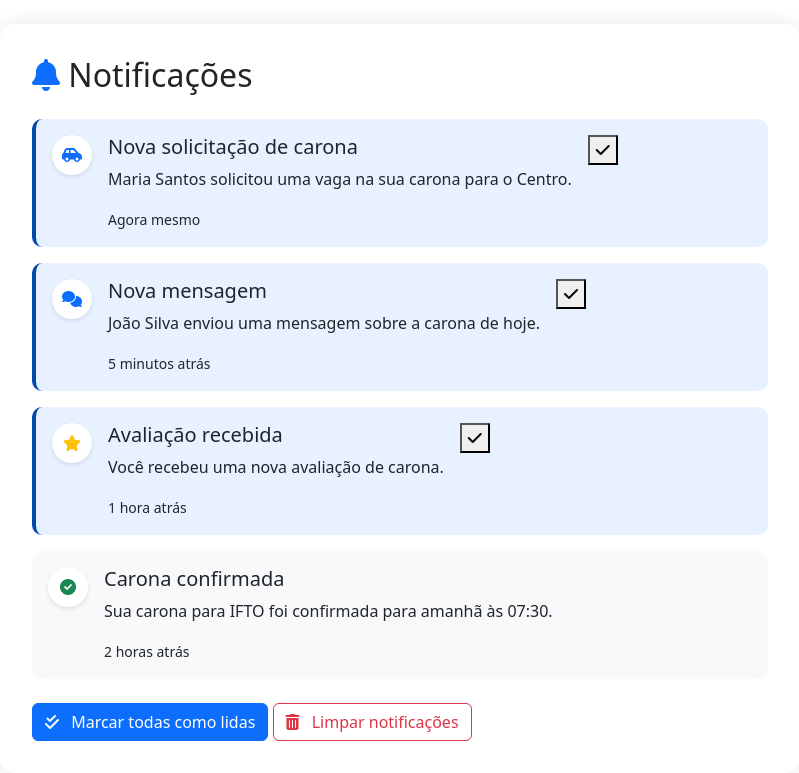
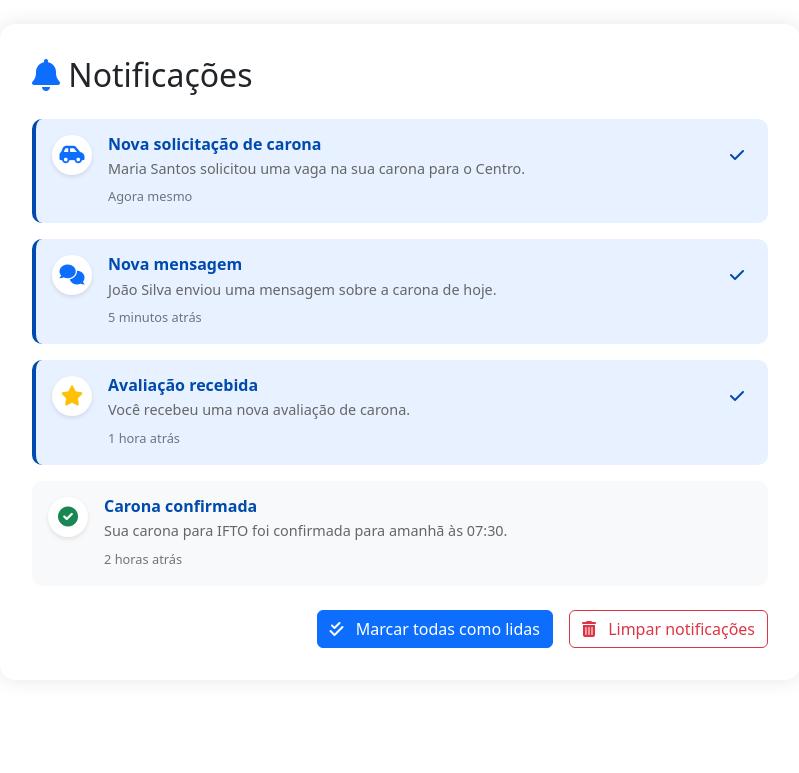
Before and after one commit to Wemissoncosta/Vai-comigo, a PHP site: page /notificacoes.html in a window 1280 px wide. Shown: the part 56-829 px from the top of the page, without its empty margins (240-1039 px from the left). After the commit the page ends 704 px from the top, so only its background shows below. Run offline with PHP 8.4, Linux system fonts and the light colour scheme.

Commit message:
finalizando o css da tela de notificaçoes

```diff
--- a/css/notificacoes.css
+++ b/css/notificacoes.css
@@ -38,3 +38,65 @@
     justify-content: center;
     box-shadow: 0 2px 4px rgba(0,0,0,0.1);
 }
+
+.icone-notificacao i {
+    font-size: 1.25rem;
+}
+
+.conteudo-notificacao {
+    flex: 1;
+}
+
+.conteudo-notificacao h5 {
+    margin: 0;
+    font-size: 1rem;
+    font-weight: 600;
+    color: #004AAD;
+}
+
+.conteudo-notificacao p {
+    margin: 0.25rem 0;
+    font-size: 0.9rem;
+    color: #666;
+}
+
+.texto-tempo {
+    color: #6c757d;
+    font-size: 0.8rem;
+}
+
+.btn-marcar-lida {
+    background: none;
+    border: none;
+    color: #004AAD;
+    cursor: pointer;
+    padding: 0.5rem;
+    border-radius: 50%;
+    transition: all 0.3s ease;
+}
+
+.btn-marcar-lida:hover {
+    background-color: #004AAD;
+    color: white;
+}
+
+.acoes-notificacao {
+    display: flex;
+    gap: 1rem;
+    justify-content: flex-end;
+}
+
+@media (max-width: 576px) {
+    .container-notificacoes {
+        margin: 1rem;
+        padding: 1rem;
+    }
+
+    .acoes-notificacao {
+        flex-direction: column;
+    }
+
+    .acoes-notificacao button {
+        width: 100%;
+    }
+}
```
